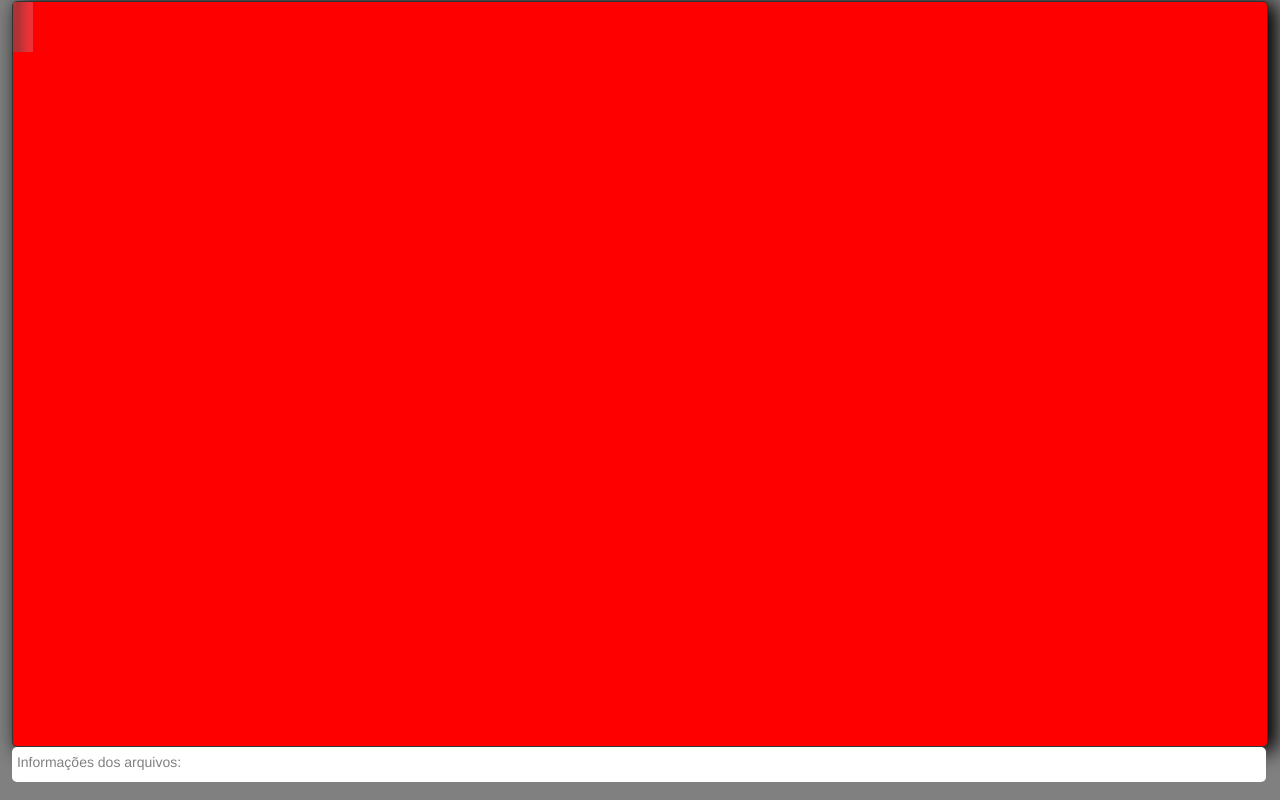
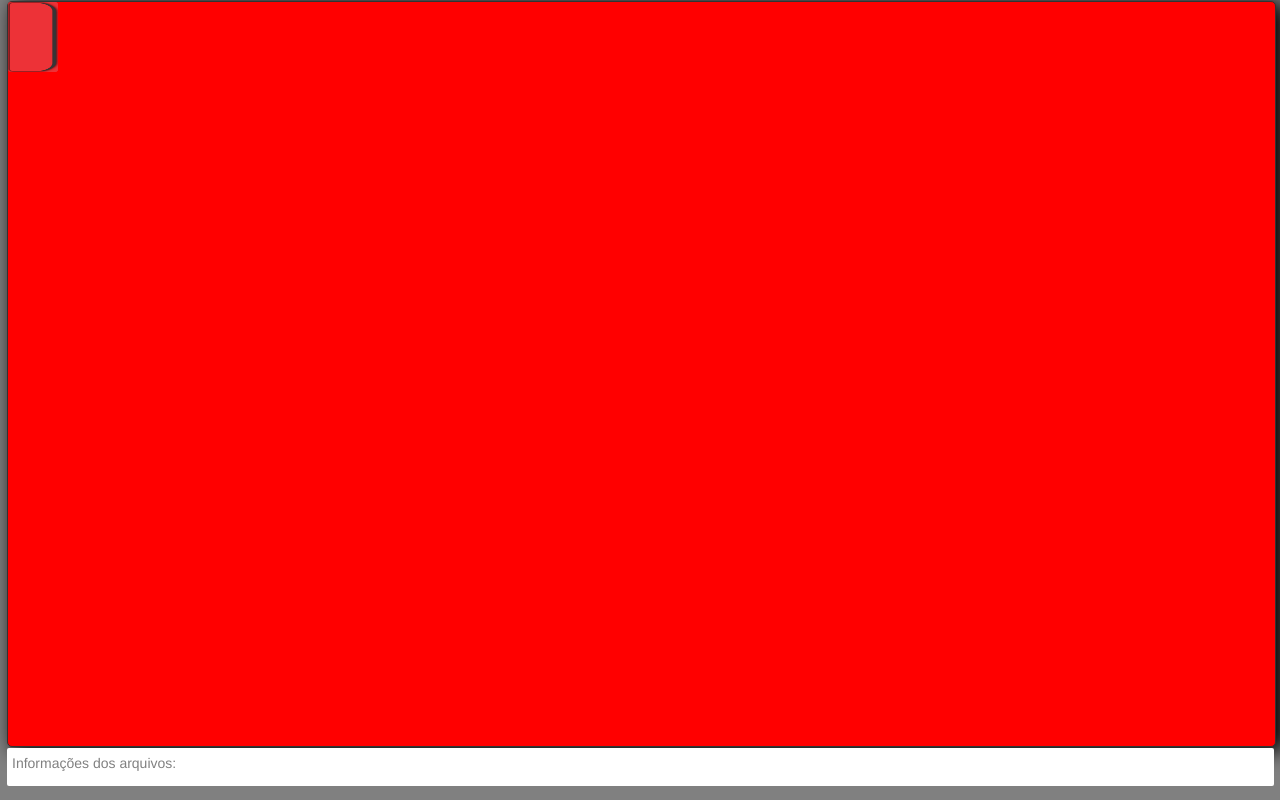
Before and after one commit to zksoftwarehouse/InterfaceZK, a website: page index.html in a window 1280 px wide. Both pictures are taken after a click on the picture 22 px from the left and 818 px from the top of the page. Drawn offline with Linux system fonts and the light colour scheme.

Commit message:
Configurado botão de teste.

```diff
--- a/css/zk.css
+++ b/css/zk.css
@@ -4,11 +4,12 @@
 
 html{
     height: 100%;
+    background-color: black;
 }
 
 body{
     margin: 0px;
-    background-color: darkgray;
+    background-color: black;
     height: 100%;
 }
 
@@ -86,7 +87,7 @@ p{
 }
 
 .close{
-    background: #606061;
+    background: #000;
     color: #FFFFFF;
     line-height: 25px;
     position: absolute;
@@ -105,7 +106,7 @@ p{
 }
 
 .close:hover {
-    background: #00d9ff;
+    background: blue;
 }
 
 #divModal{
@@ -132,7 +133,6 @@ p{
     width: 100%;
     height: 100%;
     background-color: gray;
-    float: right;
 }
 
 #divLateral{
@@ -144,17 +144,15 @@ p{
     text-align: center;
 
     border-radius: 5px;
-    /*border: 1px solid;*/
-    /*border-color: white;*/
     box-shadow: 7px 3px 12px 2px #000;
 }
 
 #divCentral{
     display: inline-block;
-    width: 76%;
+    width: 76.5%;
     height: 93%;
     margin-top: 0.1em;
-    margin-left: 0.85em;
+    margin-left: 0.5em;
     background-color: red;
     border-radius: 5px;
     border: 1px solid;
@@ -162,13 +160,14 @@ p{
 }
 
 #divInformacoes{
+    margin-top: 1px;
     display: inline-block;
-    width: 76%;
-    height: 35px;
+    width: 76.5%;
+    height: 38px;
 
-    margin-left: 0.85em;
+    margin-left: 0.5em;
     background-color: white;
-    border-radius: 5px;
+    border-radius: 2px;
 
 }
 
@@ -178,6 +177,10 @@ p{
 }
 
 #botao{
-    width: 20px;
-    height: 50px;
+    width: 50px;
+    height: 70px;
 }
+
+#botao:hover{
+    cursor: pointer;
+}
--- a/index.html
+++ b/index.html
@@ -16,23 +16,18 @@
     <!-- jQuery -->
     <script type="text/javascript">
         $(document).ready(function(){
-                  $("#botao").click(function(){
-                        $("#divLateral").slideToggle( 'fast', function(){
-                            if($("#divLateral").is(":visible")) {
-                                $("#divCentral"    ).animate({width: 'toggle', width:"76%"});
-                                $("#divInformacoes").animate({width: 'toggle', width:"76%"});
-                            }
-                            else{
-                                $("#divCentral"    ).animate({width: 'toggle', width:"98%"});
-                                $("#divInformacoes").animate({width: 'toggle', width:"98%"});
-                            }
-                        });
-                    });
-                /*$( "#botao" ).click(function() {
-                    $("#divLateral"    ).animate({width: 'toggle'});
-                    $("#divCentral"    ).animate({width: 'toggle', width:"98%"});
-                    $("#divInformacoes").animate({width: 'toggle', width:"98%"});
-                });*/
+            $("#botao").click(function(){
+                if($("#divLateral").is(":visible")){
+                    $("#divLateral").animate({width:"toggle"});
+                    $("#divCentral"    ).animate({width:"99%"});
+                    $("#divInformacoes").animate({width:"99%"});
+                }
+                else{
+                    $("#divCentral"    ).animate({width: 'toggle', width:"76.5%"});
+                    $("#divInformacoes").animate({width: 'toggle', width:"76.5%"});
+                    $("#divLateral").animate({width:"toggle"});
+                }
+            });
         });
     </script>
     <!-- jQuery -->
@@ -54,7 +49,7 @@
         </div>
 
         <div id="divCentral">
-            <img src="img/botao.png" id="botao">
+            <img src="img/botao_2.png" id="botao" alt="Mostrar/Esconder">
 
         </div>
         <div id="divInformacoes"><p>Informações dos arquivos:</p></div>
```
